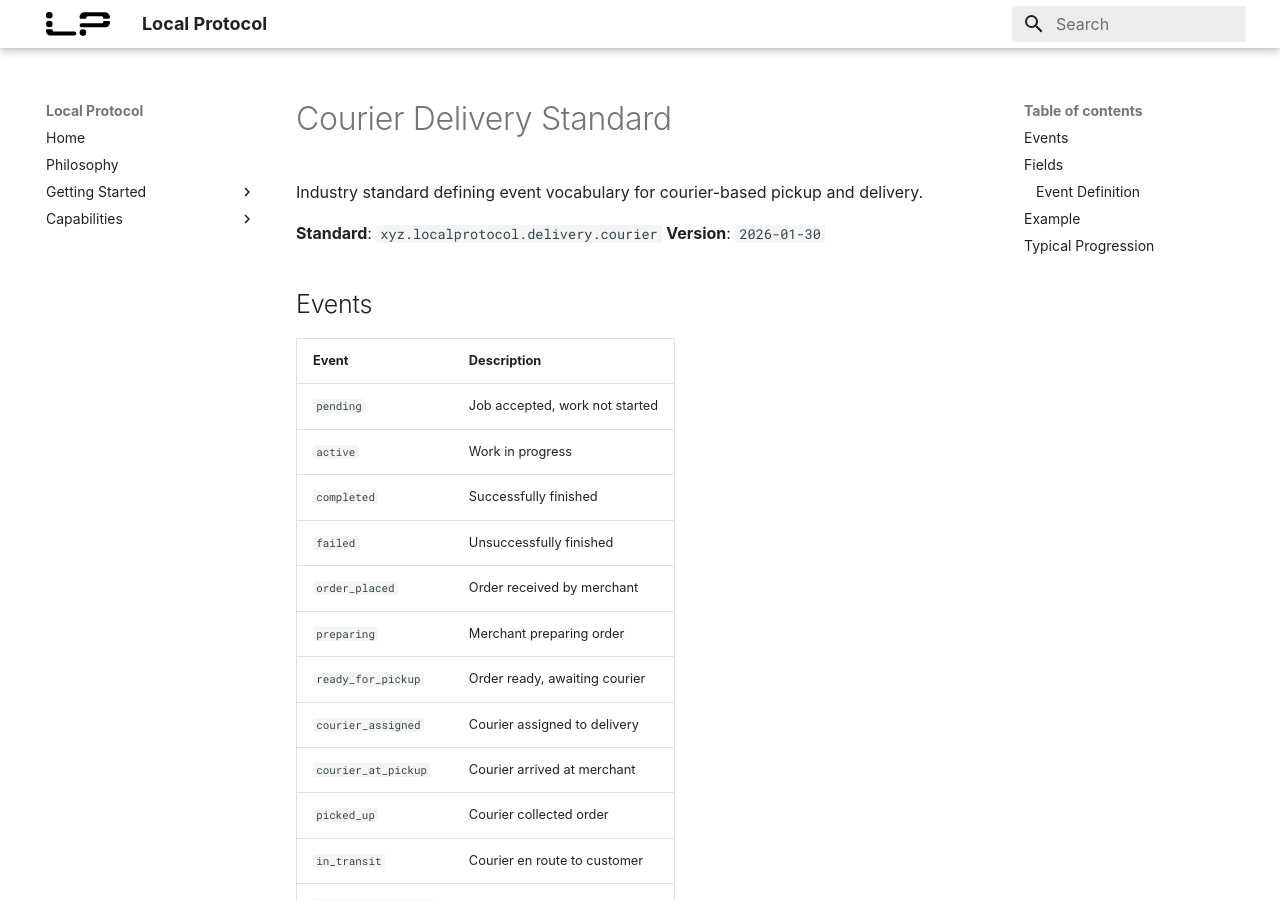
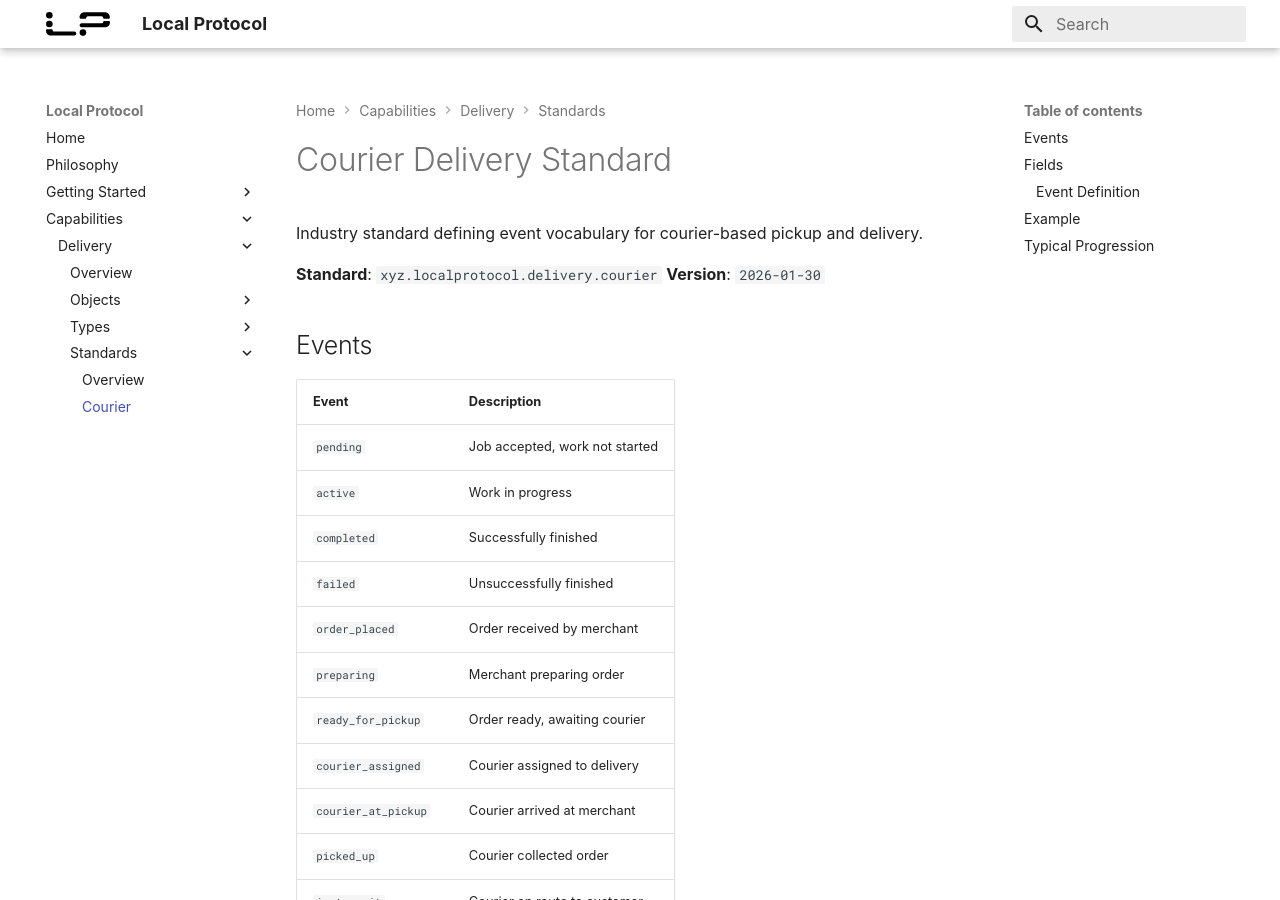
Before and after one commit to Palette-Labs-Inc/local-protocol, an MkDocs documentation site: the page built from docs/capabilities/delivery/standards/courier.md, in a window 1280 px wide and 900 px high. Built offline with MkDocs 1.6.1 and Material for MkDocs 9.7.7, drawn with Linux system fonts in a browser that asks for light colours; some web fonts are replaced; some of the changed lines change nothing that is shown.

Commit message:
Update mkdocs nav for courier standard

```diff
--- a/mkdocs.yml
+++ b/mkdocs.yml
@@ -19,8 +19,7 @@ nav:
               - Coordinates: capabilities/delivery/coordinates.md
           - Standards:
               - Overview: capabilities/delivery/standards/overview.md
-              - Core: capabilities/delivery/standards/core.md
-              - Food: capabilities/delivery/standards/food.md
+              - Courier: capabilities/delivery/standards/courier.md
 
 theme:
   name: material
```
